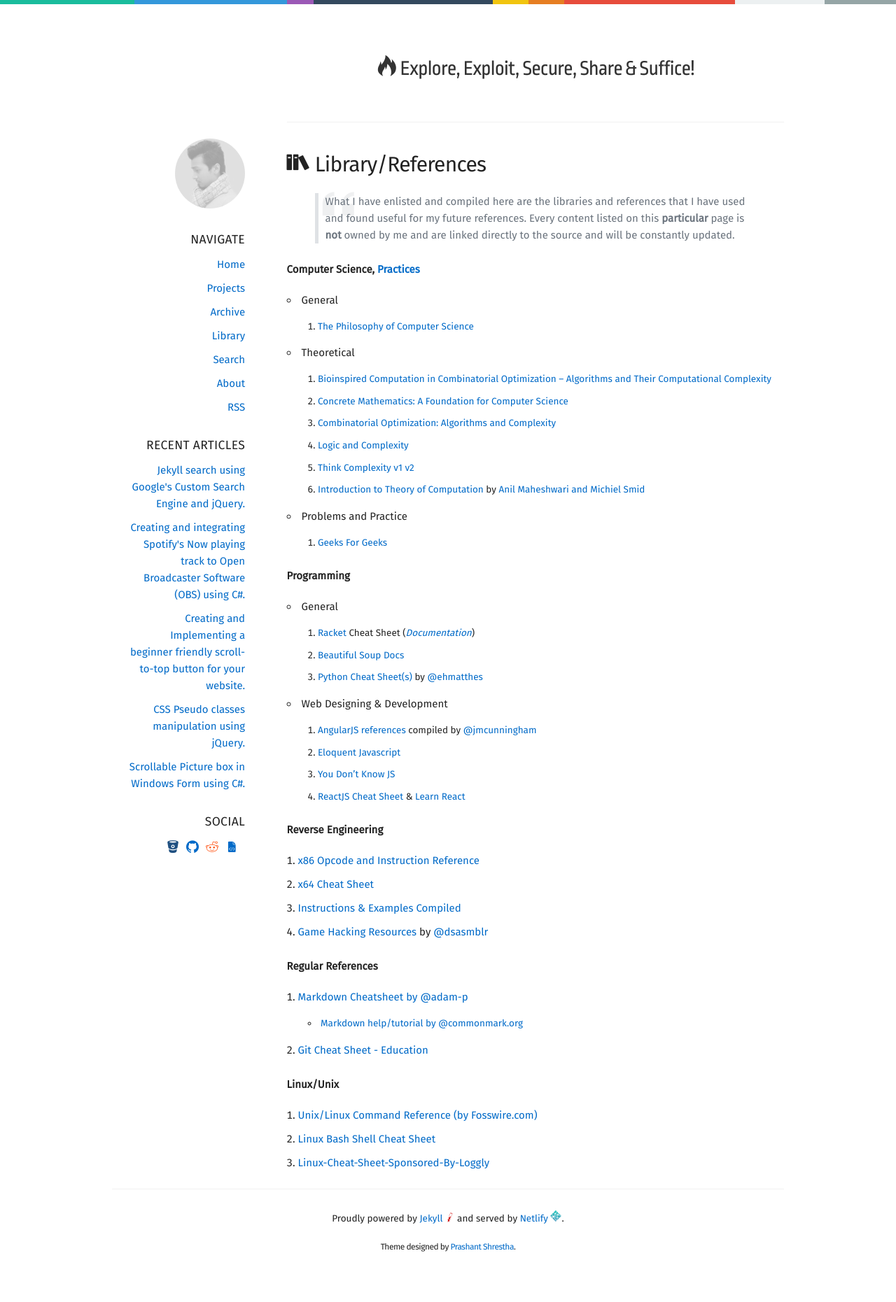
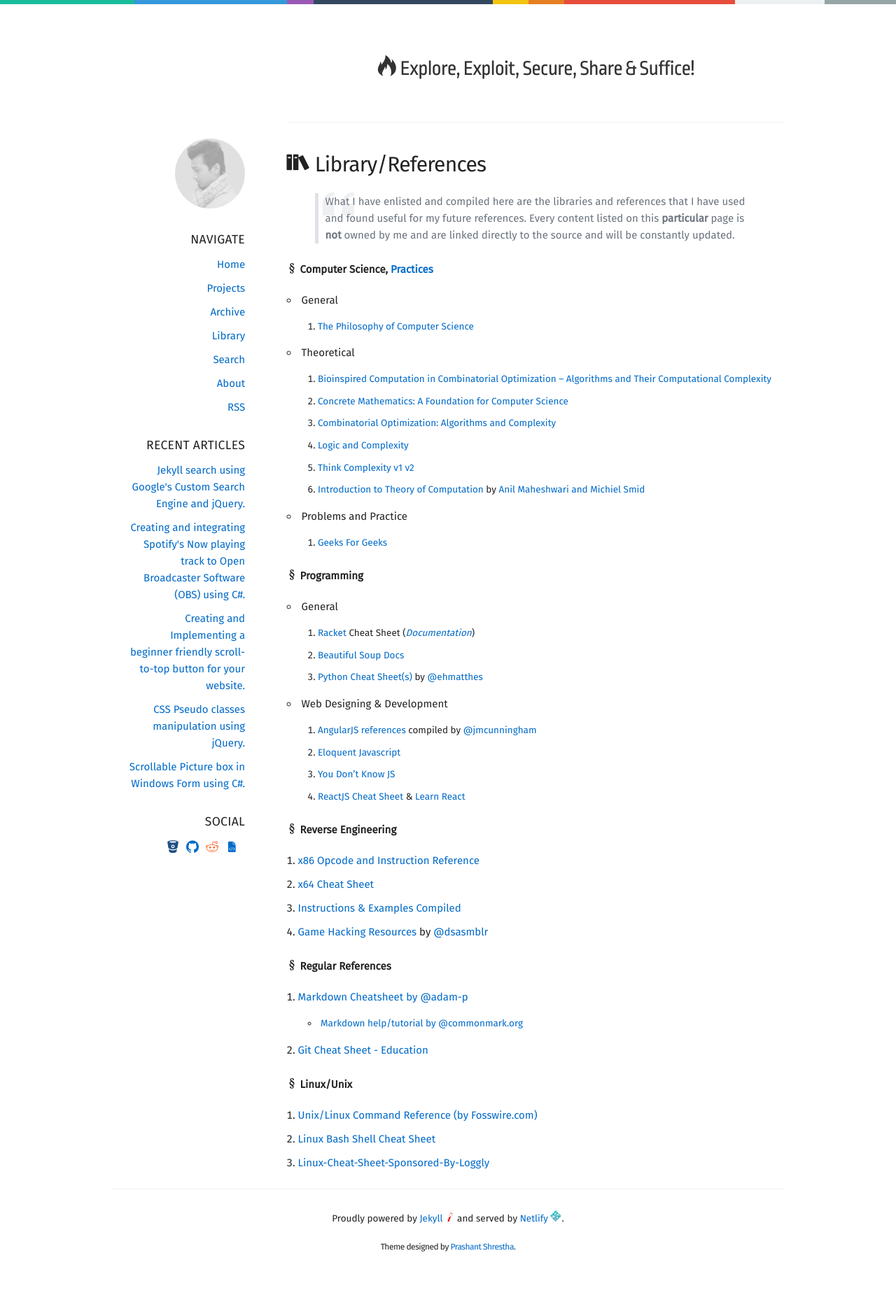
Before and after one commit to intern0t/personal-blog, a Jekyll site: the page built from library.md, in a window 1280 px wide. Shown: the whole page at 70% size. Built offline with Jekyll 4.4.1, drawn with Linux system fonts in a browser that asks for light colours; nearby versions of some CDN libraries.

Commit message:
Added section icon in library, updated icon pack.

```diff
--- a/_sass/_icomoon.scss
+++ b/_sass/_icomoon.scss
@@ -1,10 +1,10 @@
 @font-face {
   font-family: 'icomoon';
-  src:  url('../fonts/icomoon.eot?jew7lc');
-  src:  url('../fonts/icomoon.eot?jew7lc#iefix') format('embedded-opentype'),
-    url('../fonts/icomoon.ttf?jew7lc') format('truetype'),
-    url('../fonts/icomoon.woff?jew7lc') format('woff'),
-    url('../fonts/icomoon.svg?jew7lc#icomoon') format('svg');
+  src:  url('../fonts/icomoon.eot?ekhkr0');
+  src:  url('../fonts/icomoon.eot?ekhkr0#iefix') format('embedded-opentype'),
+    url('../fonts/icomoon.ttf?ekhkr0') format('truetype'),
+    url('../fonts/icomoon.woff?ekhkr0') format('woff'),
+    url('../fonts/icomoon.svg?ekhkr0#icomoon') format('svg');
   font-weight: normal;
   font-style: normal;
 }
@@ -78,6 +78,9 @@
 .icon-arrow-up:before {
   content: "\ea32";
 }
+.icon-section:before {
+  content: "\ea76";
+}
 .icon-terminal:before {
   content: "\ea81";
 }
@@ -86,38 +89,6 @@
 }
 .icon-hand-o-up:before {
   content: "\e908";
-}
-.icon-brand5:before {
-  content: "\e902";
-  color: #dc4e41;
-}
-.icon-googleplus:before {
-  content: "\e902";
-  color: #dc4e41;
-}
-.icon-brand4:before {
-  content: "\e903";
-  color: #ff4500;
-}
-.icon-reddit:before {
-  content: "\e903";
-  color: #ff4500;
-}
-.icon-brand3:before {
-  content: "\e904";
-  color: #205081;
-}
-.icon-bitbucket:before {
-  content: "\e904";
-  color: #205081;
-}
-.icon-brand2:before {
-  content: "\e905";
-  color: #c00;
-}
-.icon-jekyll:before {
-  content: "\e905";
-  color: #c00;
 }
 .icon-brand:before {
   content: "\e901";
--- a/library.md
+++ b/library.md
@@ -8,7 +8,7 @@ permalink: /library/
 
 >What I have enlisted and compiled here are the libraries and references that I have used and found useful for my future references. Every content listed on this **particular** page is **not** owned by me and are linked directly to the source and will be constantly updated.
 
-###### **Computer Science, [Practices](/cs-practice/)**
+###### <span class="icon-section"></span> **Computer Science, [Practices](/cs-practice/)**
 + General
   1. [The Philosophy of Computer Science](https://plato.stanford.edu/entries/computer-science)
 + Theoretical
@@ -21,7 +21,7 @@ permalink: /library/
 + Problems and Practice
   1. [Geeks For Geeks](http://www.geeksforgeeks.org)
 
-###### **Programming**
+###### <span class="icon-section"></span> **Programming**
 + General
   1. [Racket](https://racket-lang.org/) Cheat Sheet ([*Documentation*](https://docs.racket-lang.org/racket-cheat/index.html))
   2. [Beautiful Soup Docs](https://readthedocs.org/projects/beautiful-soup-4/downloads/pdf/latest)
@@ -32,18 +32,18 @@ permalink: /library/
   3. [You Don't Know JS](https://github.com/getify/You-Dont-Know-JS)
   4. [ReactJS Cheat Sheet](https://reactcheatsheet.com/) & [Learn React](https://learnreact.com/)
 
-###### **Reverse Engineering**
+###### <span class="icon-section"></span> **Reverse Engineering**
 1. [x86 Opcode and Instruction Reference](http://ref.x86asm.net/)
 2. [x64 Cheat Sheet](https://cs.brown.edu/courses/cs033/docs/guides/x64_cheatsheet.pdf)
 3. [Instructions & Examples Compiled](https://scadahacker.com/library/Documents/Cheat_Sheets/Programming%20-%20x86%20Instructions%201.pdf)
 4. [Game Hacking Resources](https://github.com/dsasmblr/game-hacking) by [@dsasmblr](https://github.com/dsasmblr)
 
-###### **Regular References**
+###### <span class="icon-section"></span> **Regular References**
 1. [Markdown](https://en.wikipedia.org/wiki/Markdown) [Cheatsheet by @adam-p](https://github.com/adam-p/markdown-here/wiki/Markdown-Cheatsheet)
   * [Markdown help/tutorial by @commonmark.org](http://commonmark.org/help/tutorial/)
 2. [Git Cheat Sheet - Education](https://education.github.com/git-cheat-sheet-education.pdf)
 
-###### **Linux/Unix**
+###### <span class="icon-section"></span> **Linux/Unix**
 1. [Unix/Linux Command Reference (by Fosswire.com)](https://files.fosswire.com/2007/08/fwunixref.pdf)
 2. [Linux Bash Shell Cheat Sheet](https://learncodethehardway.org/unix/bash_cheat_sheet.pdf)
 3. [Linux-Cheat-Sheet-Sponsored-By-Loggly](https://www.loggly.com/wp-content/uploads/2015/05/Linux-Cheat-Sheet-Sponsored-By-Loggly.pdf)
```
Also changed, not shown: assets/fonts/icomoon.ttf, assets/fonts/icomoon.woff, 2 other files.
